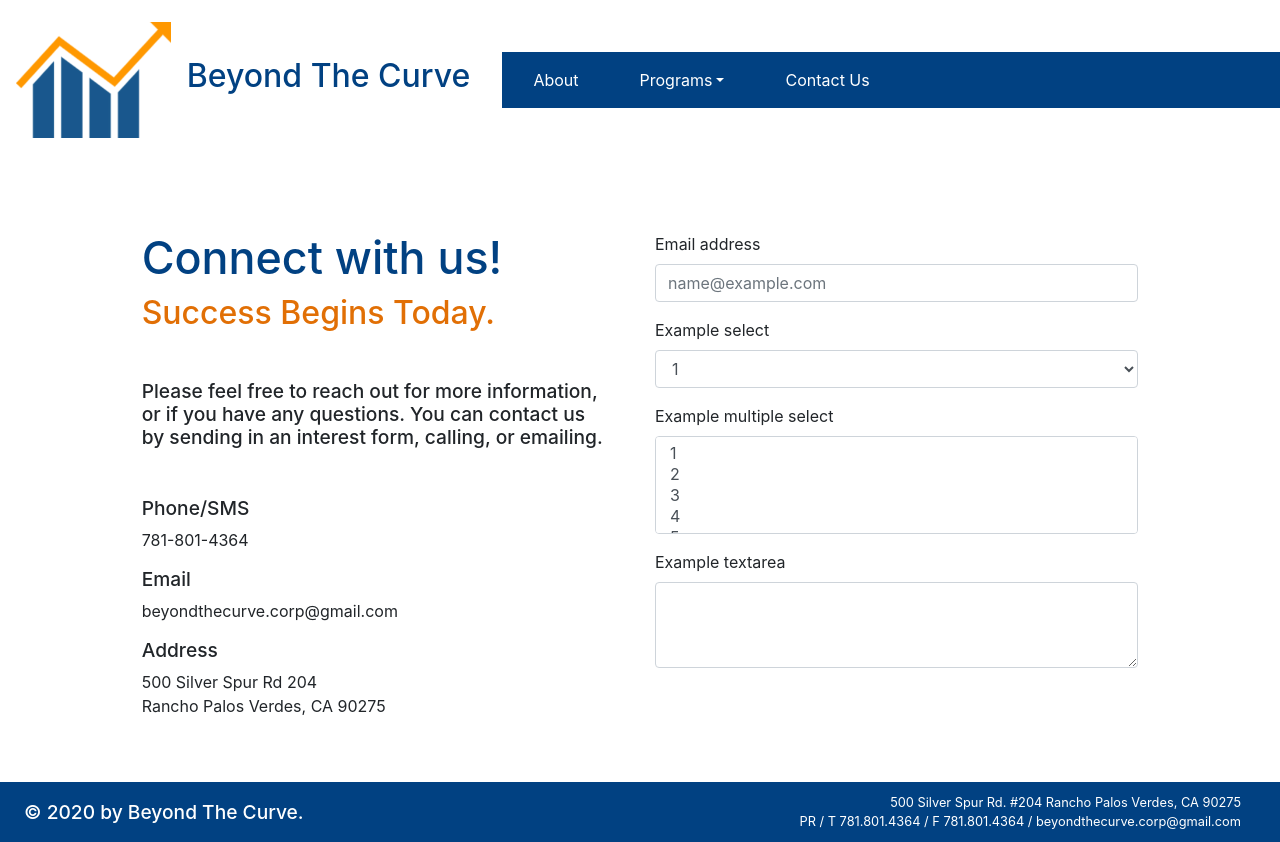
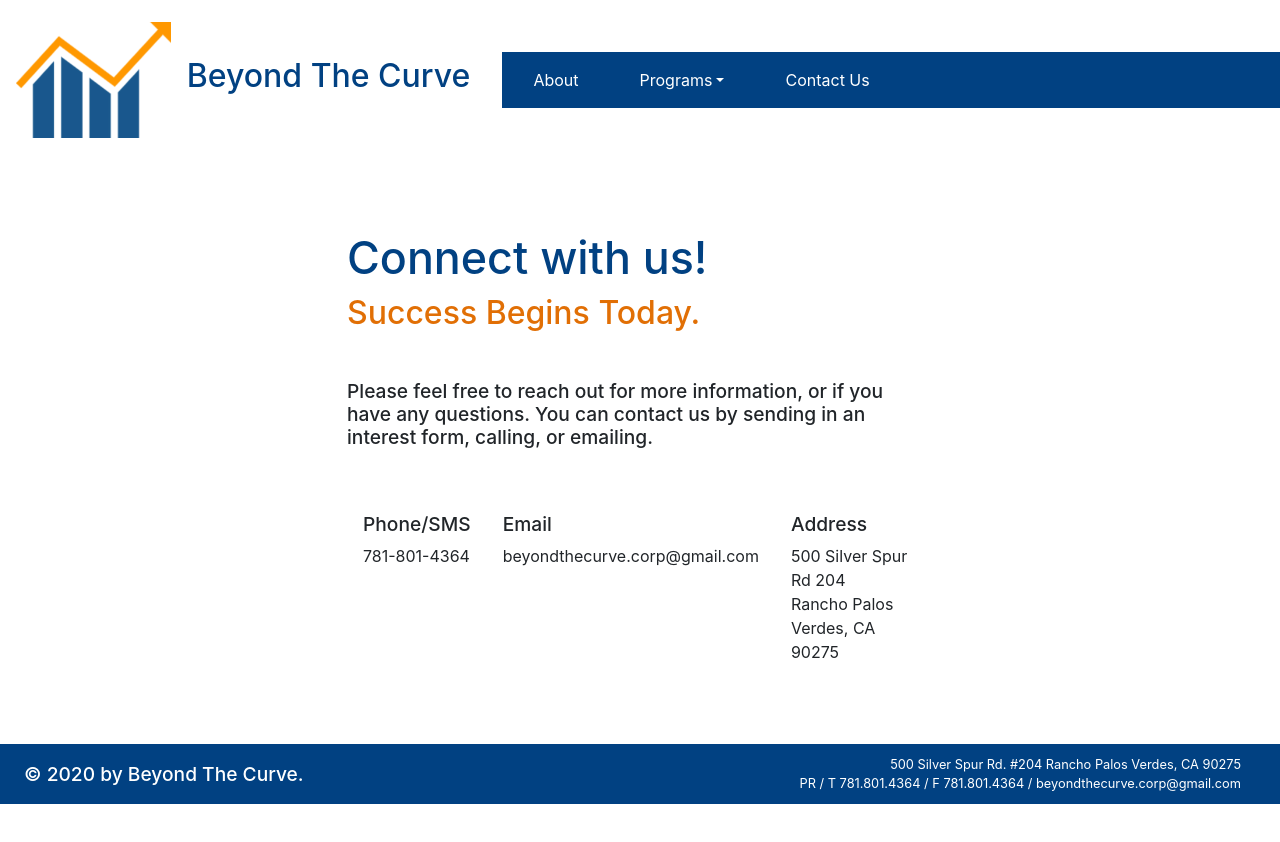
Before and after one commit to beyondthecurve/beyondthecurve.github.io, a React (Create React App) app: page /contact in a window 1280 px wide. After the commit the page ends 804 px from the top, so only its background shows below. Built offline with nearby package versions, Linux system fonts and the light colour scheme.

Commit message:
contact temp- no form

```diff
--- a/src/components/Contact.js
+++ b/src/components/Contact.js
@@ -10,60 +10,61 @@ class Contact extends Component {
     return (
       <>
         <div className="contact-page d-flex justify-content-center m-4 mb-5">
-          <div className="contact-header pt-5 col-5">
+          <div className="contact-header pt-5 col-6">
             <h1 className="mb-2">Connect with us!</h1>
             <h2 className="mb-5">Success Begins Today.</h2>
-            <h3 className="mb-5 pr-3">Please feel free to reach out for more information, or if you have any questions. You can contact us by sending in an interest form, calling, or emailing.</h3>
-            <div className="d-flex flex-column mt-5">
+            <h3 className="mb-5 pr-2">Please feel free to reach out for more information, or if you have any questions. You can contact us by sending in an interest form, calling, or emailing.</h3>
+            <div className="info d-flex mt-5">
+              <div className="phone m-3">
                 <h3>Phone/SMS</h3>
                 <p>781-801-4364 </p>
               </div>
-            <div className="email">
+              <div className="email m-3">
                 <h3>Email</h3>
                 <p>beyondthecurve.corp@gmail.com</p>
               </div>
-            <div className="address">
+              <div className="address m-3">
                 <h3>Address</h3>
                 <p>500 Silver Spur Rd 204 <br/> Rancho Palos Verdes, CA 90275</p>
               </div>
             </div>
-          <div className="contact-right-column d-flex align-items-left col-5 pt-5">
-            <Form className="contact-form">
-              <Form.Group controlId="exampleForm.ControlInput1">
-                <Form.Label>Email address</Form.Label>
-                <Form.Control type="email" placeholder="name@example.com" />
-              </Form.Group>
-              <Form.Group controlId="exampleForm.ControlSelect1">
-                <Form.Label>Example select</Form.Label>
-                <Form.Control as="select">
-                  <option>1</option>
-                  <option>2</option>
-                  <option>3</option>
-                  <option>4</option>
-                  <option>5</option>
-                </Form.Control>
-              </Form.Group>
-              <Form.Group controlId="exampleForm.ControlSelect2">
-                <Form.Label>Example multiple select</Form.Label>
-                <Form.Control as="select" multiple>
-                  <option>1</option>
-                  <option>2</option>
-                  <option>3</option>
-                  <option>4</option>
-                  <option>5</option>
-                </Form.Control>
-              </Form.Group>
-              <Form.Group controlId="exampleForm.ControlTextarea1">
-                <Form.Label>Example textarea</Form.Label>
-                <Form.Control as="textarea" rows="3" />
-              </Form.Group>
-            </Form>
           </div>
         </div>
       </>
-
     )
   }
 }
 
 export default Contact
+// <div className="contact-right-column d-flex align-items-left col-5 pt-5">
+// <Form className="contact-form">
+// <Form.Group controlId="exampleForm.ControlInput1">
+// <Form.Label>Email address</Form.Label>
+// <Form.Control type="email" placeholder="name@example.com" />
+// </Form.Group>
+// <Form.Group controlId="exampleForm.ControlSelect1">
+// <Form.Label>Example select</Form.Label>
+// <Form.Control as="select">
+// <option>1</option>
+// <option>2</option>
+// <option>3</option>
+// <option>4</option>
+// <option>5</option>
+// </Form.Control>
+// </Form.Group>
+// <Form.Group controlId="exampleForm.ControlSelect2">
+// <Form.Label>Example multiple select</Form.Label>
+// <Form.Control as="select" multiple>
+// <option>1</option>
+// <option>2</option>
+// <option>3</option>
+// <option>4</option>
+// <option>5</option>
+// </Form.Control>
+// </Form.Group>
+// <Form.Group controlId="exampleForm.ControlTextarea1">
+// <Form.Label>Example textarea</Form.Label>
+// <Form.Control as="textarea" rows="3" />
+// </Form.Group>
+// </Form>
+// </div>
```
Lines whose indentation alone changed are shown as unchanged.
